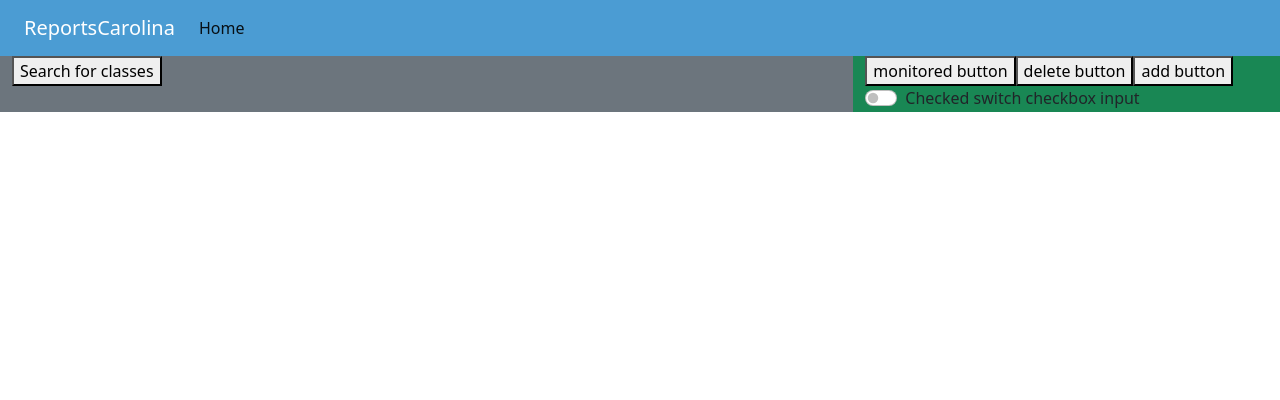
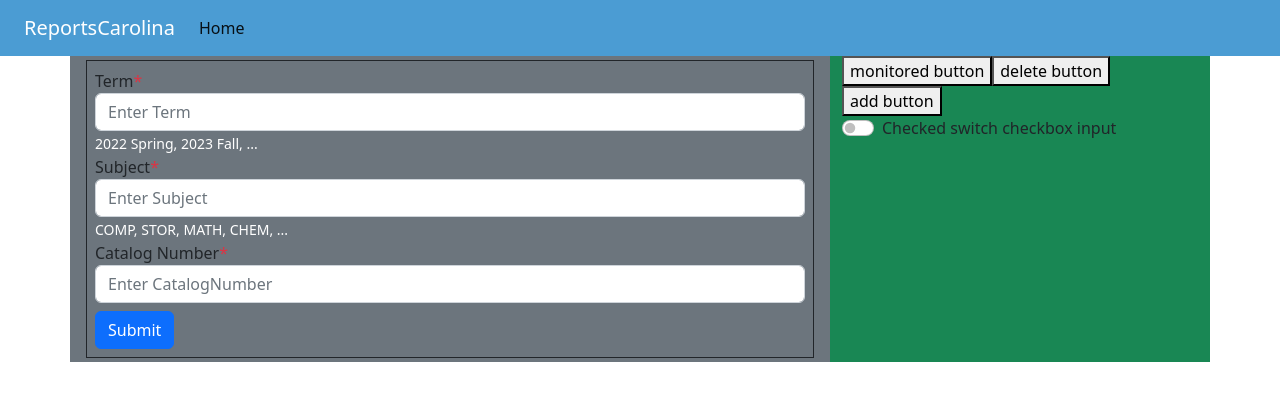
Before and after one commit to JeffZ87/ReportsCarolina, a Next.js app: page / in a window 1280 px wide. Shown: the top 400 px of the page. Built offline with nearby package versions, Linux system fonts and the light colour scheme.

Commit message:
searchbar

```diff
--- a/components/searchbar/searchbar.js
+++ b/components/searchbar/searchbar.js
@@ -1,26 +1,65 @@
-export default function Search() {
-    const sendRequest = async () => {
+import { useState } from 'react';
+
+export default function Searchbar() {
+    const [isFormDisabled, setIsFormDisabled] = useState(false);
+
+    const handleSubmit = async (event) => {
+        setIsFormDisabled(true);
+        // Stop the form from submitting and refreshing the page.
+        event.preventDefault();
+
+        // Get data from the form.
         const data = {
-            term: '2022 Fall',
-            subject: 'COMP',
-            catalogNumber: '455'
+          term: event.target.term.value,
+          subject: event.target.subject.value,
+          catalogNumber: event.target.catalogNumber.value,
         };
-        const response = await fetch('/api/courses', {
-            method: 'POST',
-            headers: {
-                'Content-Type': 'application/json'
-            },
-            body: JSON.stringify(data)
-        });
-        response.json().then((res) => {
-            console.log(res);
-        });
 
-    }
+        // Send the data to the server in JSON format.
+        const JSONdata = JSON.stringify(data);
+
+        // API endpoint where we send form data.
+        const endpoint = '/api/courses';
+
+        // Form the request for sending data to the server.
+        const options = {
+          // The method is POST because we are sending data.
+          method: 'POST',
+          // Tell the server we're sending JSON.
+          headers: {
+            'Content-Type': 'application/json',
+          },
+          // Body of the request is the JSON data we created above.
+          body: JSONdata,
+        };
+
+        // Send the form data to our forms API on Vercel and get a response.
+        const response = await fetch(endpoint, options);
+        // Get the response data from server as JSON.
+        // If server returns the name submitted, that means the form works.
+        const result = await response.json();
+        console.log(result);
+        setIsFormDisabled(false);
+    };
+
 
     return (
-        <div>
-            <button onClick={sendRequest}>Search for classes</button>
-        </div>
+        <form className='m-1 p-2 border border-dark' onSubmit={handleSubmit}>
+            <div className='form-group'>
+                <label>Term<span className='text-danger'>*</span></label>
+                <input type='text' className='form-control' placeholder='Enter Term' name='term' required />
+                    <small id='emailHelp' className='form-text text-white'>2022 Spring, 2023 Fall, ...</small>
+            </div>
+            <div className='form-group'>
+                <label>Subject<span className='text-danger'>*</span></label>
+                <input type='text' className='form-control' aria-describedby='emailHelp' placeholder='Enter Subject' name='subject' required />
+                    <small id='emailHelp' className='form-text text-white'>COMP, STOR, MATH, CHEM, ...</small>
+            </div>
+            <div className='form-group'>
+                <label>Catalog Number<span className='text-danger'>*</span></label>
+                <input type='text' className='form-control' placeholder='Enter CatalogNumber' name='catalogNumber'required />
+            </div>
+            <button type='submit' className='btn btn-primary mt-2' disabled={isFormDisabled}>Submit</button>
+        </form>
     );
 }
--- a/pages/index.js
+++ b/pages/index.js
@@ -1,6 +1,6 @@
 import Head from 'next/head'
 import Navbar from '../components/navbar/navbar'
-import Search from '../components/searchbar/searchbar'
+import Searchbar from '../components/searchbar/searchbar'
 import MonitoredCourses from '../components/monitoredCourses/monitoredCourses'
 
 
@@ -18,10 +18,12 @@ export default function Home() {
         <div className='row'>
           <Navbar />
         </div>
+      </div>
 
+      <div className='container'>
         <div className='row'>
           <div className='col-8 bg-secondary'>
-            <Search />
+            <Searchbar />
           </div>
 
           <div className='col-4 bg-success'>
```
